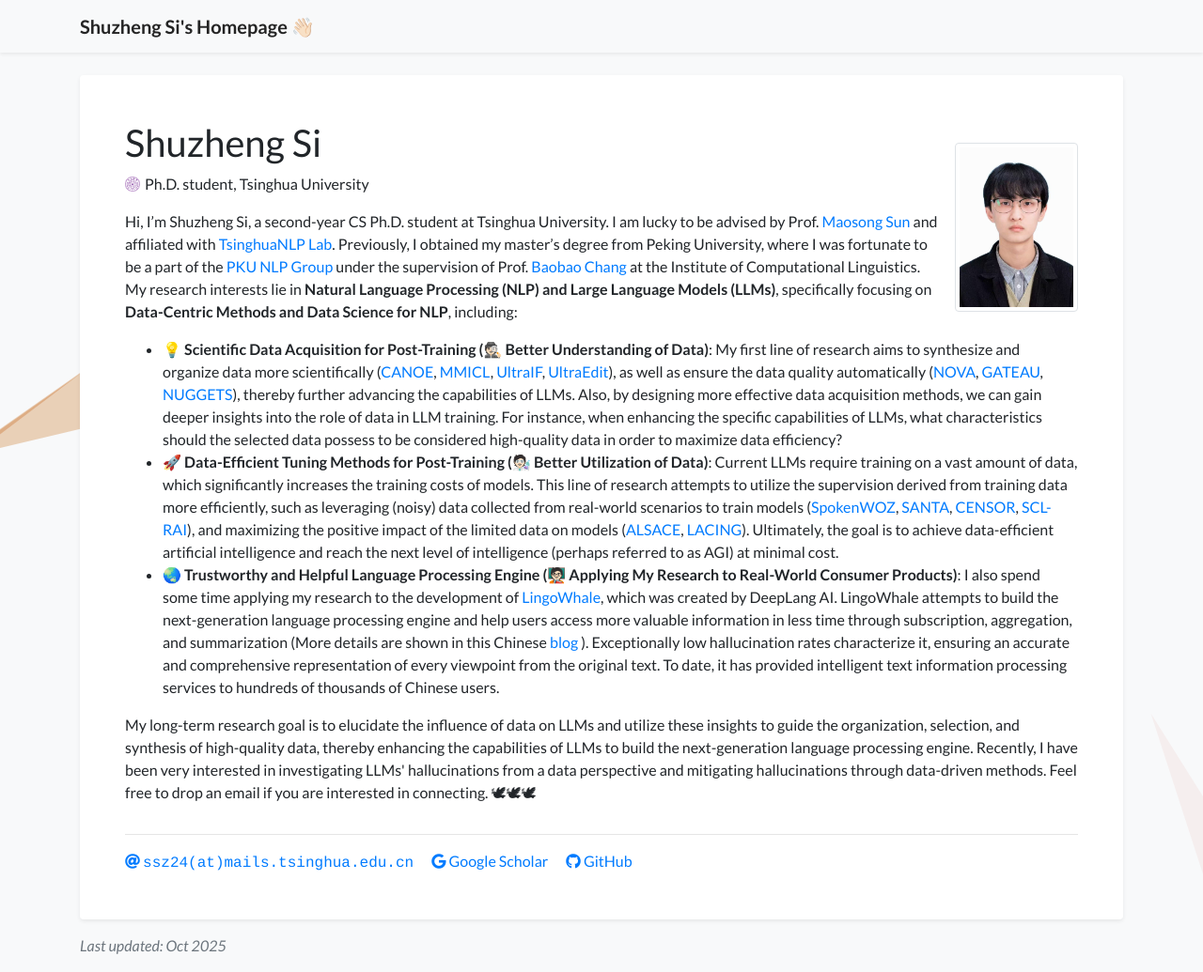
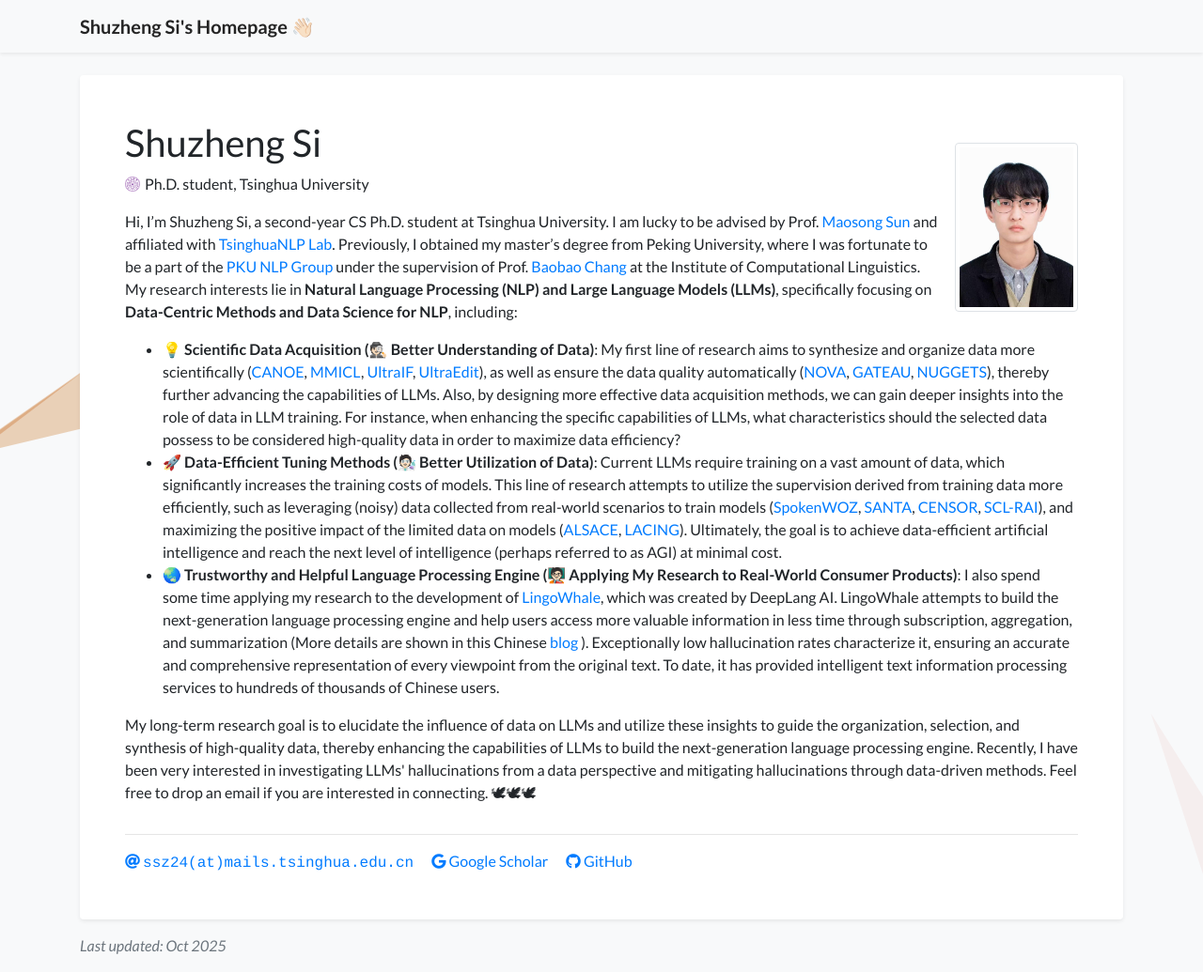
Before and after one commit to S1s-Z/s1s-z.github.io, a Jekyll site: the page built from index.html, in a window 1280 px wide and 1035 px high. Shown: the whole window at 94% size. Built offline with Jekyll 4.4.1, drawn with Linux system fonts in a browser that asks for light colours; a style sheet for code colours, icons or effects is not loaded.

Commit message:
Update profile.yml

```diff
--- a/_data/profile.yml
+++ b/_data/profile.yml
@@ -23,10 +23,10 @@
   <br>
   <ul class="pub">
       <li>
-          💡 <b>Scientific Data Acquisition for Post-Training (🕵🏻 Better Understanding of Data)</b>: My first line of research aims to synthesize and organize data more scientifically (<a href="https://arxiv.org/abs/2505.16483">CANOE</a>, <a href="https://arxiv.org/abs/2309.07915">MMICL</a>, <a href="https://arxiv.org/abs/2502.04153">UltraIF</a>, <a href="https://arxiv.org/abs/2407.05282">UltraEdit</a>), as well as ensure the data quality automatically (<a href="https://arxiv.org/abs/2502.07340">NOVA</a>, <a href="https://arxiv.org/abs/2410.15633">GATEAU</a>, <a href="https://arxiv.org/abs/2312.10302">NUGGETS</a>), thereby further advancing the capabilities of LLMs. Also, by designing more effective data acquisition methods, we can gain deeper insights into the role of data in LLM training. For instance, when enhancing the specific capabilities of LLMs, what characteristics should the selected data possess to be considered high-quality data in order to maximize data efficiency?
+          💡 <b>Scientific Data Acquisition (🕵🏻 Better Understanding of Data)</b>: My first line of research aims to synthesize and organize data more scientifically (<a href="https://arxiv.org/abs/2505.16483">CANOE</a>, <a href="https://arxiv.org/abs/2309.07915">MMICL</a>, <a href="https://arxiv.org/abs/2502.04153">UltraIF</a>, <a href="https://arxiv.org/abs/2407.05282">UltraEdit</a>), as well as ensure the data quality automatically (<a href="https://arxiv.org/abs/2502.07340">NOVA</a>, <a href="https://arxiv.org/abs/2410.15633">GATEAU</a>, <a href="https://arxiv.org/abs/2312.10302">NUGGETS</a>), thereby further advancing the capabilities of LLMs. Also, by designing more effective data acquisition methods, we can gain deeper insights into the role of data in LLM training. For instance, when enhancing the specific capabilities of LLMs, what characteristics should the selected data possess to be considered high-quality data in order to maximize data efficiency?
       </li>
       <li>
-          🚀 <b>Data-Efficient Tuning Methods for Post-Training (🧑🏻‍🔬 Better Utilization of Data)</b>: Current LLMs require training on a vast amount of data, which significantly increases the training costs of models. This line of research attempts to utilize the supervision derived from training data more efficiently, such as leveraging (noisy) data collected from real-world scenarios to train models (<a href="https://arxiv.org/abs/2305.13040">SpokenWOZ</a>, <a href="https://arxiv.org/abs/2305.04076">SANTA</a>, <a href="https://arxiv.org/abs/2311.08010">CENSOR</a>, <a href="https://arxiv.org/abs/2209.01646">SCL-RAI</a>), and maximizing the positive impact of the limited data on models (<a href="https://arxiv.org/abs/2404.08491">ALSACE</a>, <a href="https://arxiv.org/abs/2411.14279">LACING</a>). Ultimately, the goal is to achieve data-efficient artificial intelligence and reach the next level of intelligence (perhaps referred to as AGI) at minimal cost.
+          🚀 <b>Data-Efficient Tuning Methods (🧑🏻‍🔬 Better Utilization of Data)</b>: Current LLMs require training on a vast amount of data, which significantly increases the training costs of models. This line of research attempts to utilize the supervision derived from training data more efficiently, such as leveraging (noisy) data collected from real-world scenarios to train models (<a href="https://arxiv.org/abs/2305.13040">SpokenWOZ</a>, <a href="https://arxiv.org/abs/2305.04076">SANTA</a>, <a href="https://arxiv.org/abs/2311.08010">CENSOR</a>, <a href="https://arxiv.org/abs/2209.01646">SCL-RAI</a>), and maximizing the positive impact of the limited data on models (<a href="https://arxiv.org/abs/2404.08491">ALSACE</a>, <a href="https://arxiv.org/abs/2411.14279">LACING</a>). Ultimately, the goal is to achieve data-efficient artificial intelligence and reach the next level of intelligence (perhaps referred to as AGI) at minimal cost.
       </li>
       <li>
           🌏 <b>Trustworthy and Helpful Language Processing Engine (🧑🏻‍🏫 Applying My Research to Real-World Consumer Products)</b>: I also spend some time applying my research to the development of <a href="https://lingowhale.com/">LingoWhale</a>, which was created by DeepLang AI. LingoWhale attempts to build the next-generation language processing engine and help users access more valuable information in less time through subscription, aggregation, and summarization (More details are shown in this Chinese <a href="https://mp.weixin.qq.com/s/oB054vVcEBgD21VGZIqmNg">blog</a> ). Exceptionally low hallucination rates characterize it, ensuring an accurate and comprehensive representation of every viewpoint from the original text. To date, it has provided intelligent text information processing services to hundreds of thousands of Chinese users.
```
